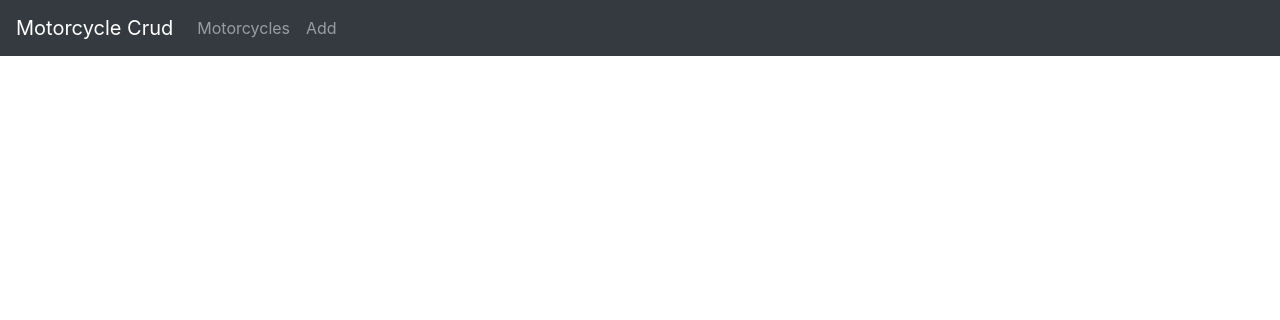
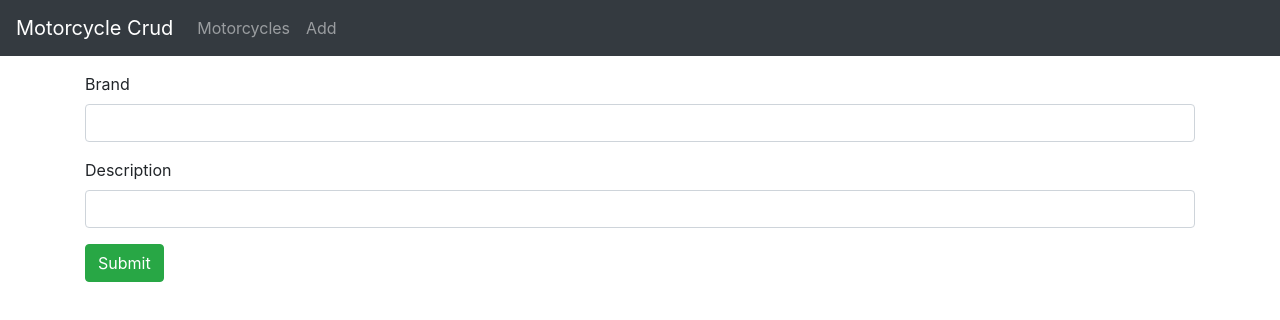
Before and after one commit to matigrzegor/motorcycle-crud, a React (Create React App) app: page /add in a window 1280 px wide. Shown: the top 320 px of the page. Built offline with nearby package versions, Linux system fonts and the light colour scheme.

Commit message:
Add add-motorcycle functionality

```diff
--- a/src/containers/add-motorcycle.js
+++ b/src/containers/add-motorcycle.js
@@ -4,9 +4,137 @@ import "bootstrap/dist/css/bootstrap.min.css";
 import MotorcycleDataService from "./../services/motorcycle.service";
 
 class AddMotorcycle extends Component {
-  render() {
-    return null
+  saveMotorcycle = () => {
+    if (this.validateData()) {
+      const data = {
+        brand: this.props.addMotorcycle.brand,
+        description: this.props.addMotorcycle.description
+      }
+
+      MotorcycleDataService.create(data)
+        .then(response => {
+          // console.log(response.data)
+
+          const responseData = {
+            id: response.data.id,
+            brand: response.data.brand,
+            description: response.data.description,
+            published: response.data.published,
+            submitted: true
+          }
+
+          this.props.onValidData.bind(this, responseData)()
+          this.props.onCleanCurrentMotorcycleFromMotorcyclesList.bind(this)()
+        })
+        .catch(e => {
+          // console.log(e)
+        })
+    }
+  }
+
+  validateData = () => {
+    let blank = []
+
+    if (this.props.addMotorcycle.brand.length == 0) {
+      blank.push('brand')
+    }
+
+    if (this.props.addMotorcycle.description.length == 0) {
+      blank.push('description')
+    }
+
+    if (blank.length == 0) {
+      return true
+    } else {
+      this.props.onInvalidData.bind(this, blank)()
+    }
+  }
+
+  newMotorcycle = () => {
+    const data = {
+      id: null,
+      brand: "",
+      description: "",
+      published: false,
+
+      errors: {
+        blank: []
+      },
+      submitted: false
+    }
+
+    this.props.onNewMotorcycle.bind(this, data)()
+  }
+
+	render(){
+    return (
+      <div className="submit-form">
+        {this.props.addMotorcycle.submitted ? (
+          <div>
+            <h4>You submitted successfully!</h4>
+            <button className="btn btn-success" onClick={this.newMotorcycle}>
+              Add next motorcycle
+            </button>
+          </div>
+        ) : (
+          <div>
+            <div className="form-group">
+              {this.props.addMotorcycle.errors.blank.includes('brand') ? <div class="alert alert-danger" role="alert">
+                Brand can't be blank
+              </div> : null}
+              <label htmlFor="brand">Brand</label>
+              <input
+                type="text"
+                className="form-control"
+                id="brand"
+                required
+                value={this.props.addMotorcycle.brand}
+                onChange={this.props.onChangeBrand}
+                name="brand"
+              />
+            </div>
+
+            <div className="form-group">
+              {this.props.addMotorcycle.errors.blank.includes('description') ? <div class="alert alert-danger" role="alert">
+                Description can't be blank
+              </div> : null}
+              <label htmlFor="description">Description</label>
+              <input
+                type="text"
+                className="form-control"
+                id="description"
+                required
+                value={this.props.addMotorcycle.description}
+                onChange={this.props.onChangeDescription}
+                name="description"
+              />
+            </div>
+
+            <button onClick={this.saveMotorcycle} className="btn btn-success">
+              Submit
+            </button>
+          </div>
+        )}
+      </div>
+    )
   }
 }
 
-export default AddMotorcycle
+const mapStateToProps = state => {
+  return {
+    addMotorcycle: {...state.addMotorcycle}
+  }
+}
+
+const mapDispatchToProps = dispatch => {
+  return {
+    onInvalidData: (blank) => dispatch({type: 'ADD_ERRORS_IN_ADD_MOTORCYCLE', blank: blank}),
+    onValidData: (data) => dispatch({type: 'ADD_MOTORCYCLE_IN_ADD_MOTORCYCLE', data: data}),
+    onChangeBrand: (event) => dispatch({type: 'CHANGE_BRAND_IN_ADD_MOTORCYCLE', brand: event.target.value}),
+    onChangeDescription: (event) => dispatch({type: 'CHANGE_DESCRIPTION_IN_ADD_MOTORCYCLE', description: event.target.value}),
+    onNewMotorcycle: (data) => dispatch({type: 'NEW_MOTORCYCLE_IN_ADD_MOTORCYCLE', data: data}),
+    onCleanCurrentMotorcycleFromMotorcyclesList: () => dispatch({type: 'CLEAN_CURRENT_MOTORCYCLE_IN_MOTORCYCLES_LIST'})
+  }
+}
+
+export default connect(mapStateToProps, mapDispatchToProps)(AddMotorcycle)
```
